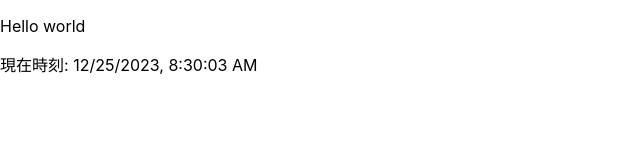
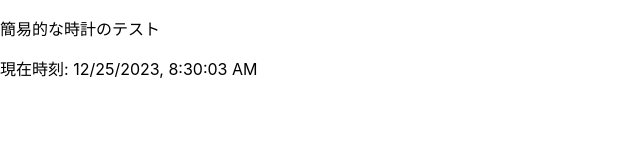
Before and after one commit to tk-sawada/practiceReact, a React (Create React App) app: page / in a window 1280 px wide. Shown: the top 160 px of the page, without its empty margins (0-640 px from the left). Built offline with nearby package versions, Linux system fonts and the light colour scheme.

Commit message:
edit index.js

```diff
--- a/src/index.js
+++ b/src/index.js
@@ -17,7 +17,7 @@ root.render(
 setInterval(() =>{
   root.render(
     <>
-      <p>Hello world</p>
+      <p>簡易的な時計のテスト</p>
       <p>現在時刻: {(new Date()).toLocaleString()}</p>
     </>
   );
```
